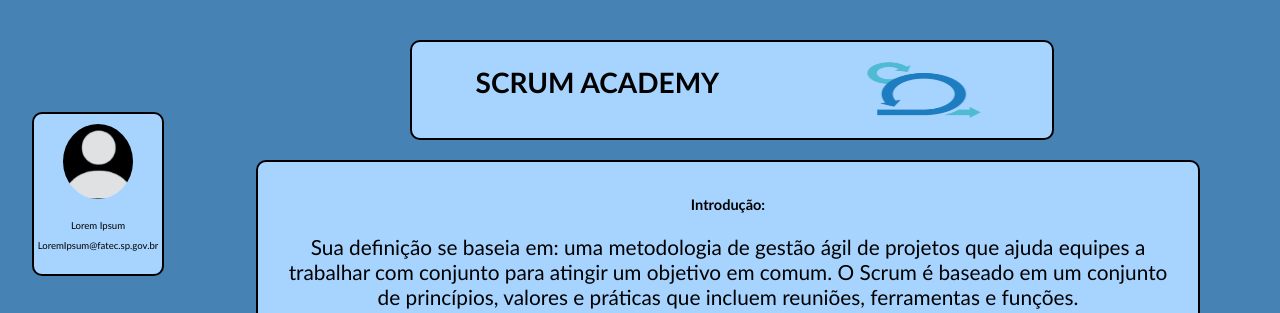
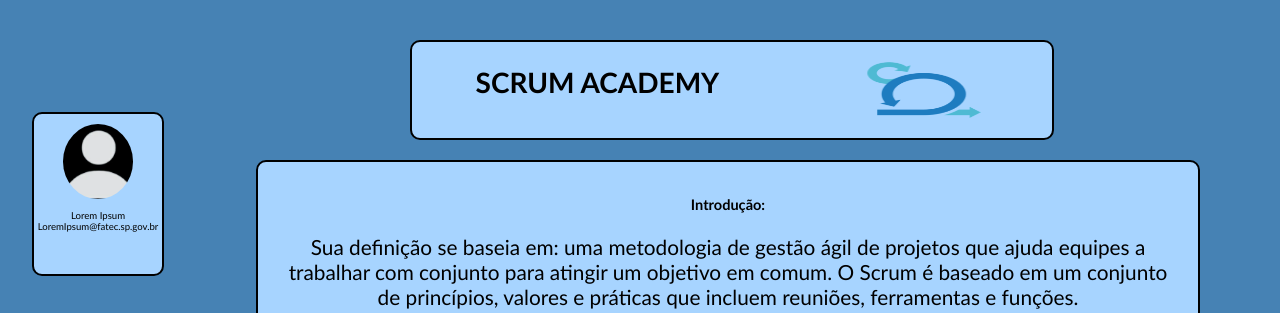
Before and after one commit to DevsScrumAcademy/1-DSM---DevsAcademy, a plain HTML site: page Site Scrum/front/Codigo Do Site/introducao.html in a window 1280 px wide. Shown: the top 313 px of the page. Drawn offline with Linux system fonts and the light colour scheme.

Commit message:
arrumei o perfil

```diff
--- a/Site Scrum/front/Codigo Do Site/introducao.html
+++ b/Site Scrum/front/Codigo Do Site/introducao.html
@@ -15,7 +15,7 @@
         <!-- PERFIL -->
         <div class="caixaperfil">
           <p>      <a><img style="width: 55%; border-radius: 50%;" src="img/semftperfil.PNG"></a></p>
-          <p>Lorem Ipsum</p>
+          <a>Lorem Ipsum</a>
           <a>LoremIpsum@fatec.sp.gov.br </a>
           <br>
         </div>
```
Also changed, not shown: Site Scrum/front/Codigo Do Site/modulo1_pg1.html (+1 -1 lines), Site Scrum/front/Codigo Do Site/modulo2_pg1.html (+1 -1 lines), Site Scrum/front/Codigo Do Site/modulo3_pg1.html (+1 -1 lines), Site Scrum/front/Codigo Do Site/modulo4_pg1.html (+1 -1 lines), Site Scrum/front/Codigo Do Site/questionario1.html (+1 -1 lines), Site Scrum/front/Codigo Do Site/questionario2.html (+1 -1 lines), Site Scrum/front/Codigo Do Site/questionario3.html (+1 -1 lines), Site Scrum/front/Codigo Do Site/questionario4.html (+1 -1 lines).
